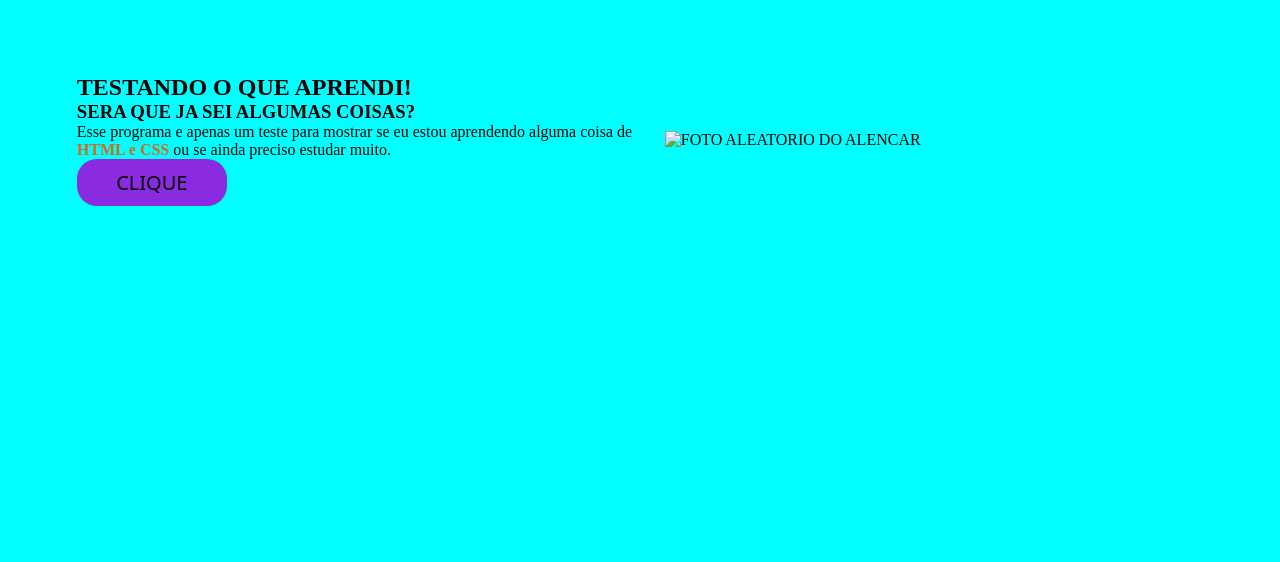
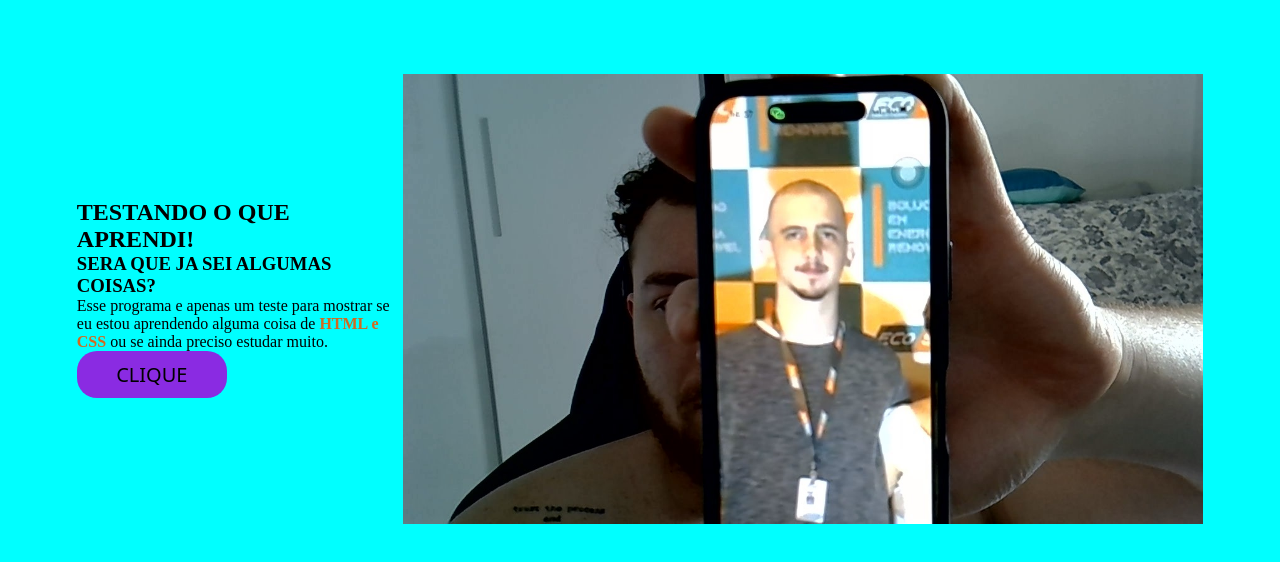
Before and after one commit to GustavoNeves1902/alencar, a plain HTML site: page index.html in a window 1280 px wide. Shown: the part 78-640 px from the top of the page. Drawn offline with Linux system fonts and the light colour scheme; a web font is replaced by a local one.

Commit message:
Update index.html

```diff
--- a/index.html
+++ b/index.html
@@ -20,7 +20,7 @@
             <p class="apresentacao_paragrafo">Esse programa e apenas um teste para mostrar se eu estou aprendendo alguma coisa de <strong>HTML e CSS</strong> ou se ainda preciso estudar muito.</p>
             <a class="botao" href="https://www.google.com/search?q=urso+grande+e+peludo+pelado&sca_esv=601b0517c7361365&rlz=1C1VDKB_pt-PTBR1083BR1083&udm=2&biw=1920&bih=957&sxsrf=AHTn8zoCtHj3K2GXO8-uSTAN9lSKJFEBuQ%3A1746412650844&ei=aiQYaIGmM4LJ1sQPw6L2QA&ved=0ahUKEwiBg72NpouNAxWCpJUCHUORHQgQ4dUDCBE&uact=5&oq=urso+grande+e+peludo+pelado&gs_lp=EgNpbWciG3Vyc28gZ3JhbmRlIGUgcGVsdWRvIHBlbGFkb0jlCVCSBFiBCXABeACQAQCYAXCgAYUFqgEDMC42uAEDyAEA-AEBmAICoAJywgIHECMYJxjJAsICBBAAGB6YAwCIBgGSBwMxLjGgB60CsgcDMC4xuAdw&sclient=img"> CLIQUE  </a>
          </section>
-        <img class="foto" src="WIN_20250422_14_37_18_Pro.jpg" alt="FOTO ALEATORIO DO ALENCAR">
+        <img class="foto" src="alencar.jpg" alt="FOTO ALEATORIO DO ALENCAR">
     </main>
 
     <footer></footer>
```
